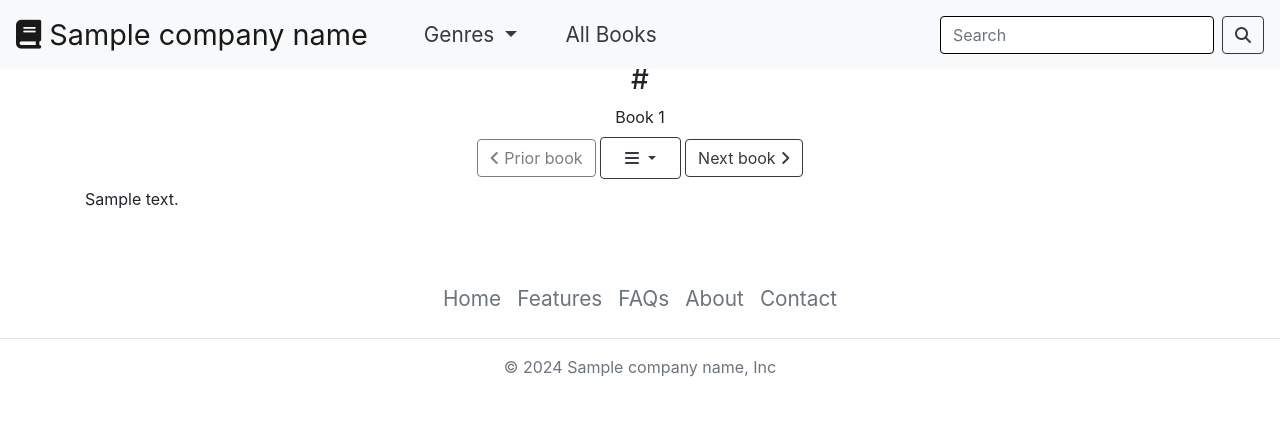
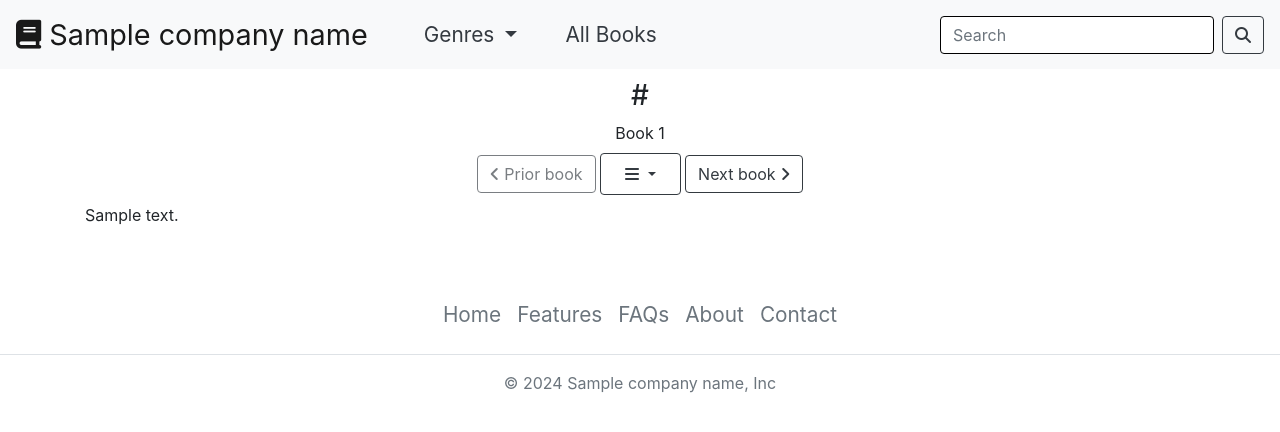
Before and after one commit to mhoang2004/my-book, a Flask app: template templates/reading-page.html in a window 1280 px wide. Shown: the top 432 px of the page. Run offline with Flask 3, Linux system fonts and the light colour scheme; the template is opened without the code that fills it: most values are stand-ins (such as "Sample title", 1, 10 or a date in 2020); some libraries are stand-ins or nearby versions.

Commit message:
reading page version 1

```diff
--- a/templates/reading-page.html
+++ b/templates/reading-page.html
@@ -3,7 +3,7 @@
 {% set title = book_url.replace("-", " ") | upper %}
 
 <div class="container">
-    <div class="reading-header text-center" data-page="{{ page }}">
+    <div class="reading-header text-center pt-3" data-page="{{ page }}">
         <h3>{{title}}</h3>
         <span id="book-page" class="text-mute">Book {{page}}</span>
     </div>
```
Also changed, not shown: 2 other files.
